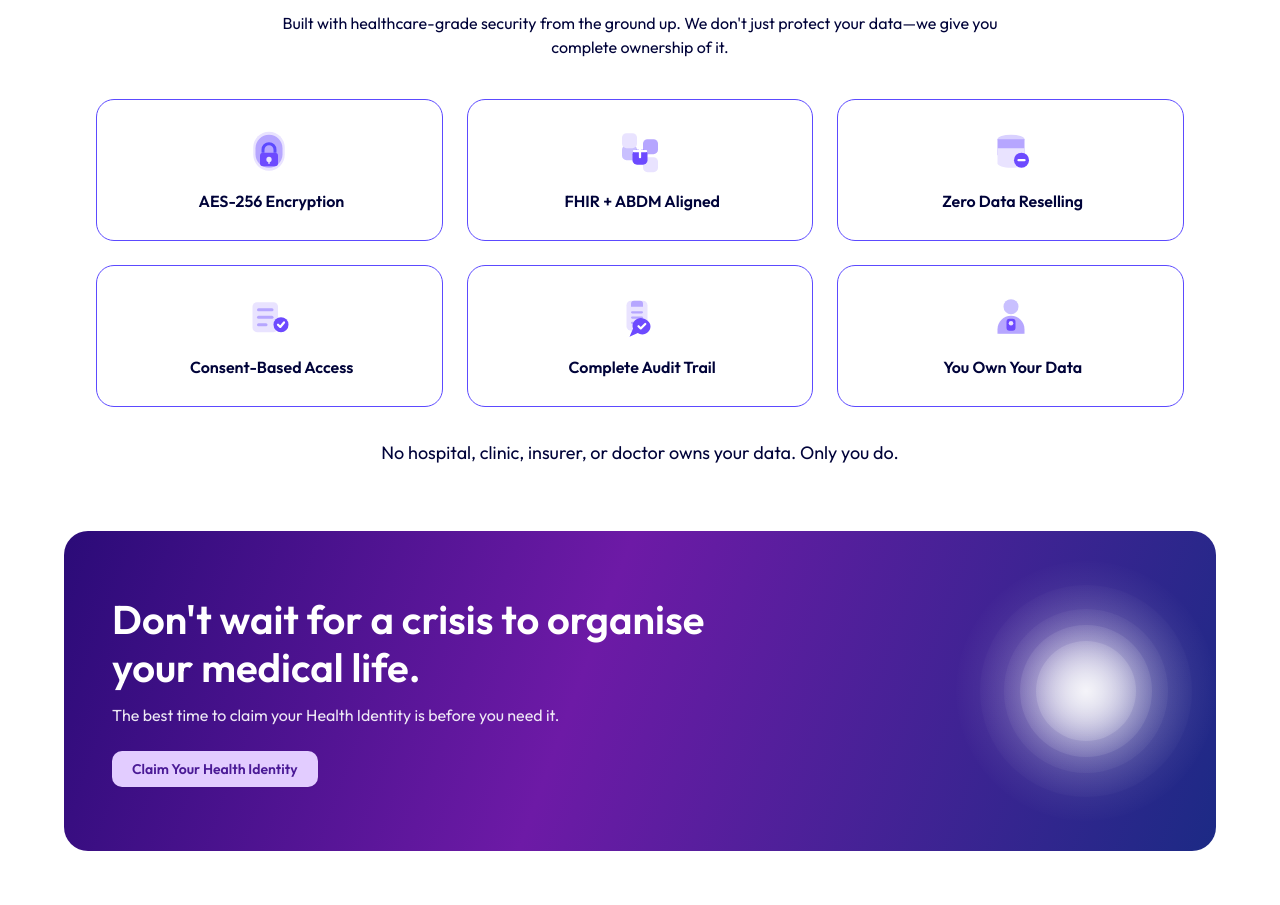
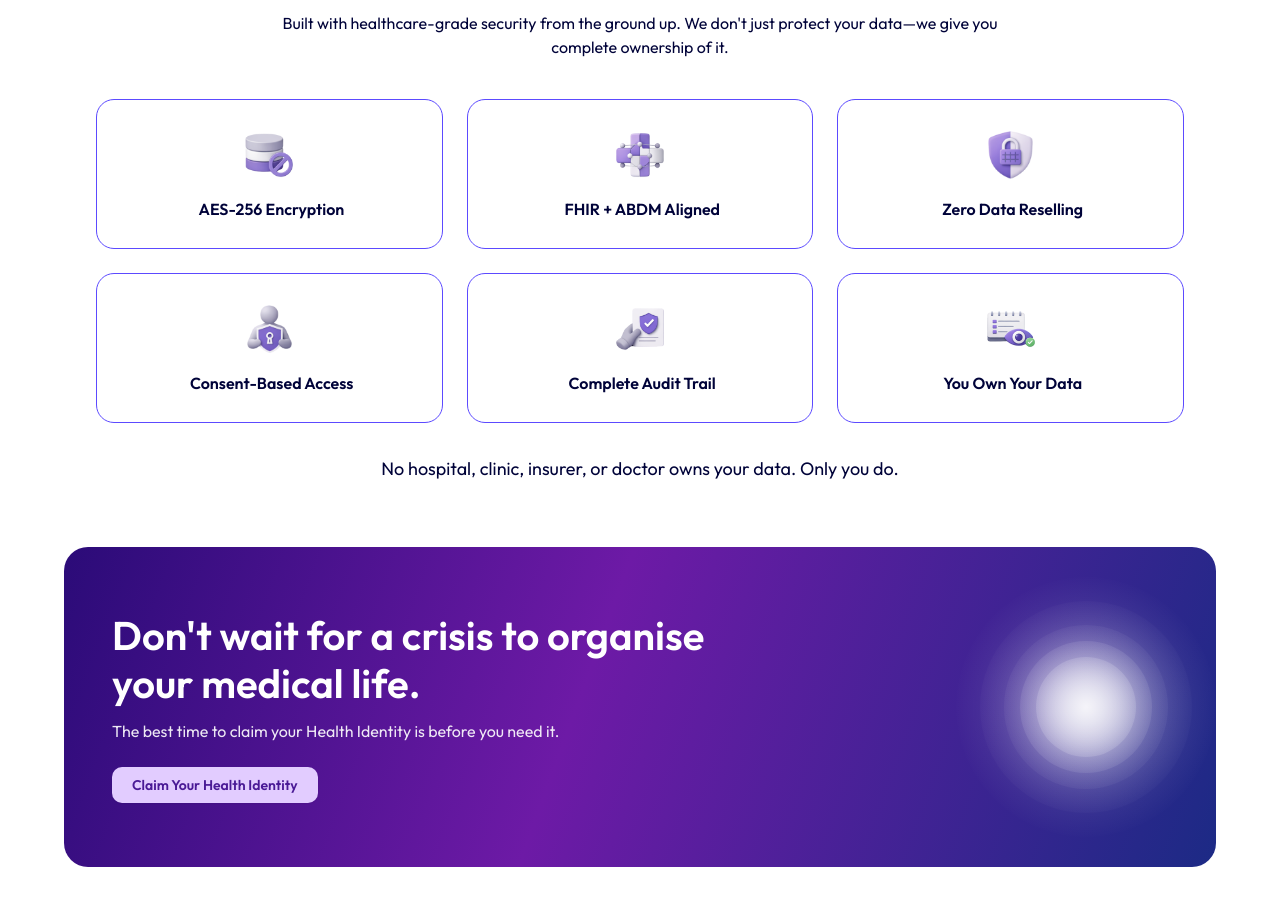
Before and after one commit to AmanDwivedi9335/clinic-portpolio, a Next.js app: page / in a window 1280 px wide. Shown: the part 4680-5585 px from the top of the page. Built offline with nearby package versions, Linux system fonts and the light colour scheme.

Commit message:
Update data control cards to use pr1-pr6 icons

```diff
--- a/src/components/Home/DataControlSection.js
+++ b/src/components/Home/DataControlSection.js
@@ -1,163 +1,32 @@
 "use client";
 import React, { useEffect, useRef } from "react";
+import Image from "next/image";
 import { createGsapContext } from "@/lib/gsap";
 
 const cardData = [
 	{
 		title: "AES-256 Encryption",
-		icon: (
-			<svg
-				viewBox="0 0 64 64"
-				className="h-12 w-12"
-				fill="none"
-				xmlns="http://www.w3.org/2000/svg"
-			>
-				<path
-					d="M32 6C20.402 6 11 15.402 11 27v9c0 12.598 9.402 22 21 22s21-9.402 21-22v-9C53 15.402 43.598 6 32 6Z"
-					fill="#E9E3FF"
-				/>
-				<path
-					d="M32 10c-9.941 0-18 8.059-18 18v8c0 9.941 8.059 18 18 18s18-8.059 18-18v-8c0-9.941-8.059-18-18-18Z"
-					fill="#B6A6FF"
-				/>
-				<path
-					d="M22 30a10 10 0 0 1 20 0v4h-4v-4a6 6 0 1 0-12 0v4h-4v-4Z"
-					fill="#5C4AFF"
-				/>
-				<rect x="20" y="34" width="24" height="18" rx="4" fill="#6D4AFF" />
-				<circle cx="32" cy="43" r="3.5" fill="#E9E3FF" />
-				<rect x="31" y="43" width="2" height="6" rx="1" fill="#E9E3FF" />
-			</svg>
-		),
+		icon: "/images/pr1.png",
 	},
 	{
 		title: "FHIR + ABDM Aligned",
-		icon: (
-			<svg
-				viewBox="0 0 64 64"
-				className="h-12 w-12"
-				fill="none"
-				xmlns="http://www.w3.org/2000/svg"
-			>
-				<rect x="8" y="24" width="20" height="20" rx="6" fill="#C9C0FF" />
-				<rect x="36" y="16" width="20" height="20" rx="6" fill="#B6A6FF" />
-				<rect x="36" y="40" width="20" height="20" rx="6" fill="#E9E3FF" />
-				<rect x="8" y="8" width="20" height="20" rx="6" fill="#E9E3FF" />
-				<rect x="22" y="30" width="20" height="20" rx="6" fill="#6D4AFF" />
-				<path
-					d="M32 24v16M24 32h16"
-					stroke="#fff"
-					strokeWidth="3"
-					strokeLinecap="round"
-				/>
-			</svg>
-		),
+		icon: "/images/pr2.png",
 	},
 	{
 		title: "Zero Data Reselling",
-		icon: (
-			<svg
-				viewBox="0 0 64 64"
-				className="h-12 w-12"
-				fill="none"
-				xmlns="http://www.w3.org/2000/svg"
-			>
-				<ellipse cx="32" cy="16" rx="18" ry="6" fill="#D9D1FF" />
-				<path
-					d="M14 16v20c0 3.314 8.059 6 18 6s18-2.686 18-6V16"
-					fill="#B6A6FF"
-				/>
-				<path
-					d="M14 28v20c0 3.314 8.059 6 18 6s18-2.686 18-6V28"
-					fill="#E9E3FF"
-				/>
-				<circle cx="46" cy="44" r="10" fill="#6D4AFF" />
-				<path
-					d="M42 44h8"
-					stroke="#fff"
-					strokeWidth="3"
-					strokeLinecap="round"
-				/>
-			</svg>
-		),
+		icon: "/images/pr3.png",
 	},
 	{
 		title: "Consent-Based Access",
-		icon: (
-			<svg
-				viewBox="0 0 64 64"
-				className="h-12 w-12"
-				fill="none"
-				xmlns="http://www.w3.org/2000/svg"
-			>
-				<rect x="10" y="12" width="34" height="40" rx="6" fill="#E9E3FF" />
-				<rect x="16" y="20" width="22" height="4" rx="2" fill="#B6A6FF" />
-				<rect x="16" y="30" width="22" height="4" rx="2" fill="#B6A6FF" />
-				<rect x="16" y="40" width="14" height="4" rx="2" fill="#B6A6FF" />
-				<circle cx="48" cy="42" r="10" fill="#6D4AFF" />
-				<path
-					d="m44 42 3 3 5-6"
-					stroke="#fff"
-					strokeWidth="3"
-					strokeLinecap="round"
-					strokeLinejoin="round"
-				/>
-			</svg>
-		),
+		icon: "/images/pr4.png",
 	},
 	{
 		title: "Complete Audit Trail",
-		icon: (
-			<svg
-				viewBox="0 0 64 64"
-				className="h-12 w-12"
-				fill="none"
-				xmlns="http://www.w3.org/2000/svg"
-			>
-				<rect x="14" y="10" width="28" height="40" rx="6" fill="#E9E3FF" />
-				<path
-					d="M24 10h8a4 4 0 0 1 4 4v4H20v-4a4 4 0 0 1 4-4Z"
-					fill="#B6A6FF"
-				/>
-				<rect x="20" y="24" width="16" height="3" rx="1.5" fill="#B6A6FF" />
-				<rect x="20" y="31" width="16" height="3" rx="1.5" fill="#B6A6FF" />
-				<rect x="20" y="38" width="12" height="3" rx="1.5" fill="#B6A6FF" />
-				<path
-					d="M46 44c0 6.075-4.925 11-11 11-2.202 0-4.254-.65-5.975-1.77L18 58l4.77-11.025A10.94 10.94 0 0 1 22 44c0-6.075 4.925-11 11-11s13 4.925 13 11Z"
-					fill="#6D4AFF"
-				/>
-				<path
-					d="m30 44 3 3 6-6"
-					stroke="#fff"
-					strokeWidth="3"
-					strokeLinecap="round"
-					strokeLinejoin="round"
-				/>
-			</svg>
-		),
+		icon: "/images/pr5.png",
 	},
 	{
 		title: "You Own Your Data",
-		icon: (
-			<svg
-				viewBox="0 0 64 64"
-				className="h-12 w-12"
-				fill="none"
-				xmlns="http://www.w3.org/2000/svg"
-			>
-				<circle cx="32" cy="18" r="10" fill="#C9C0FF" />
-				<path
-					d="M16 54c0-8.837 7.163-16 16-16s16 7.163 16 16"
-					fill="#E9E3FF"
-				/>
-				<path
-					d="M32 30c-9.941 0-18 8.059-18 18v6h36v-6c0-9.941-8.059-18-18-18Z"
-					fill="#B6A6FF"
-				/>
-				<rect x="26" y="34" width="12" height="16" rx="4" fill="#6D4AFF" />
-				<circle cx="32" cy="40" r="3" fill="#E9E3FF" />
-			</svg>
-		),
+		icon: "/images/pr6.png",
 	},
 ];
 
@@ -390,7 +259,15 @@ export default function DataControlSection() {
 							className="data-card relative overflow-hidden border border-[#5C4AFF] rounded-[18px] px-6 py-7 flex flex-col items-center justify-center text-center bg-white transition-shadow duration-300 hover:shadow-[0_18px_45px_rgba(92,74,255,0.18)] [transform-style:preserve-3d]"
 						>
 							<div className="data-card-glow pointer-events-none absolute left-0 top-0 h-28 w-28 -translate-x-1/2 -translate-y-1/2 rounded-full bg-[radial-gradient(circle,_rgba(109,74,255,0.35)_0%,_rgba(109,74,255,0)_72%)] opacity-0" />
-							<div className="data-card-icon data-float-1 relative z-10">{card.icon}</div>
+							<div className="data-card-icon data-float-1 relative z-10 flex h-14 w-14 items-center justify-center">
+								<Image
+									src={card.icon}
+									alt={card.title}
+									width={56}
+									height={56}
+									className="h-12 w-12 object-contain"
+								/>
+							</div>
 							<p className="data-card-title data-float-2 mt-3 text-[#000339] font-semibold">
 								{card.title}
 							</p>
```
